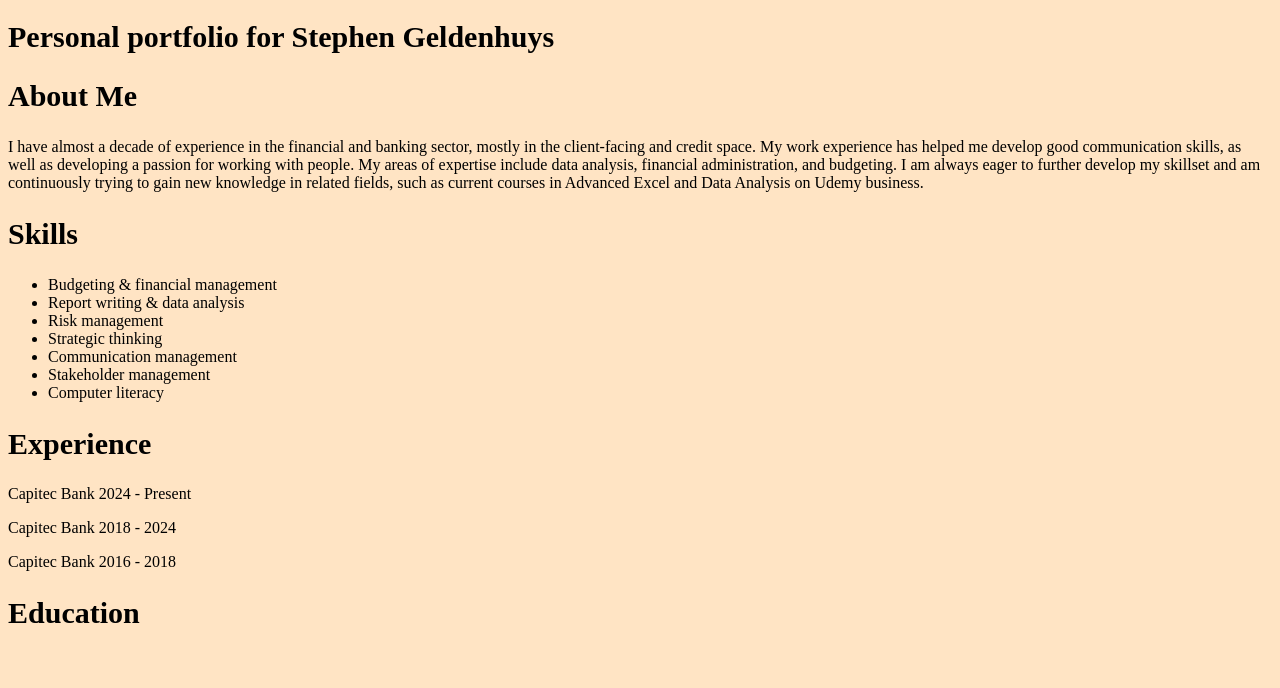
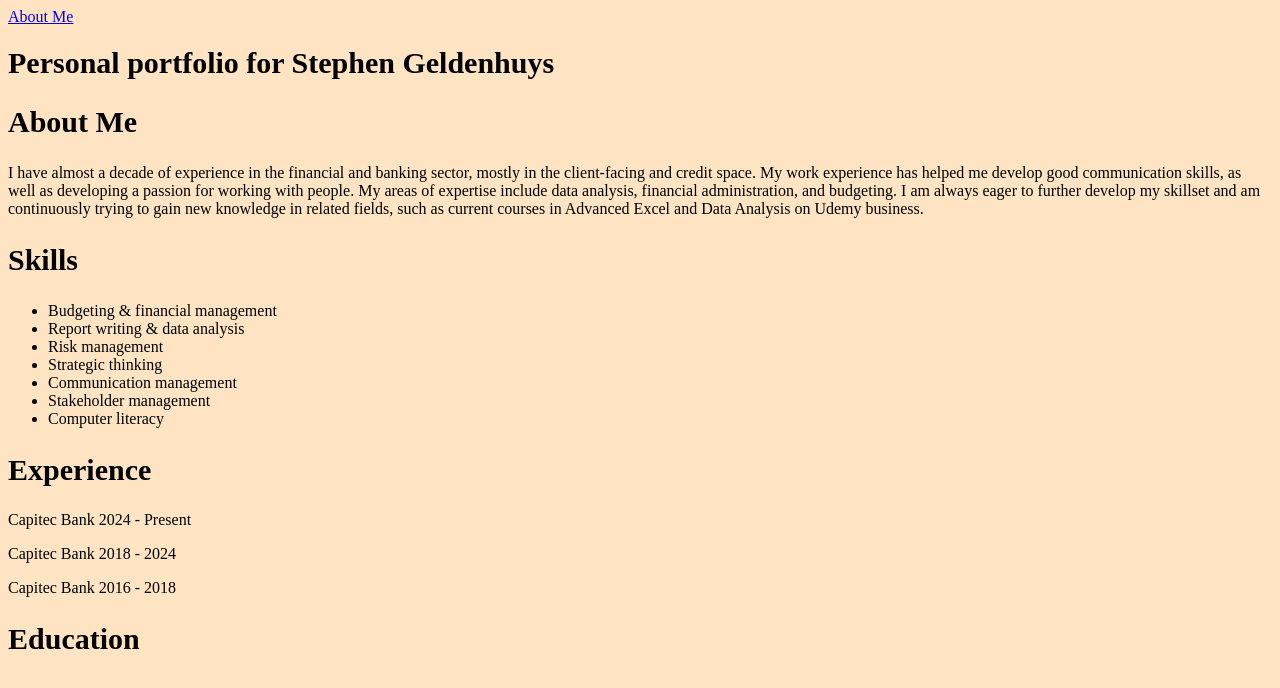
Before and after one commit to Stepheng1991/Stepheng1991.github.io, a plain HTML site: page index.html in a window 1280 px wide. Drawn offline with Linux system fonts and the light colour scheme.

Commit message:
about me link

```diff
--- a/index.html
+++ b/index.html
@@ -15,6 +15,9 @@
       font-family:'Times New Roman', Times, serif;
      }
     </style>
+<nav>
+    <a href="/About Me/">About Me</a>
+</nav>
 <header>
 <h1>Personal portfolio for Stephen Geldenhuys</h1>
 <h2 style="color: rgb(255, 213, 0);"></h2>
```
